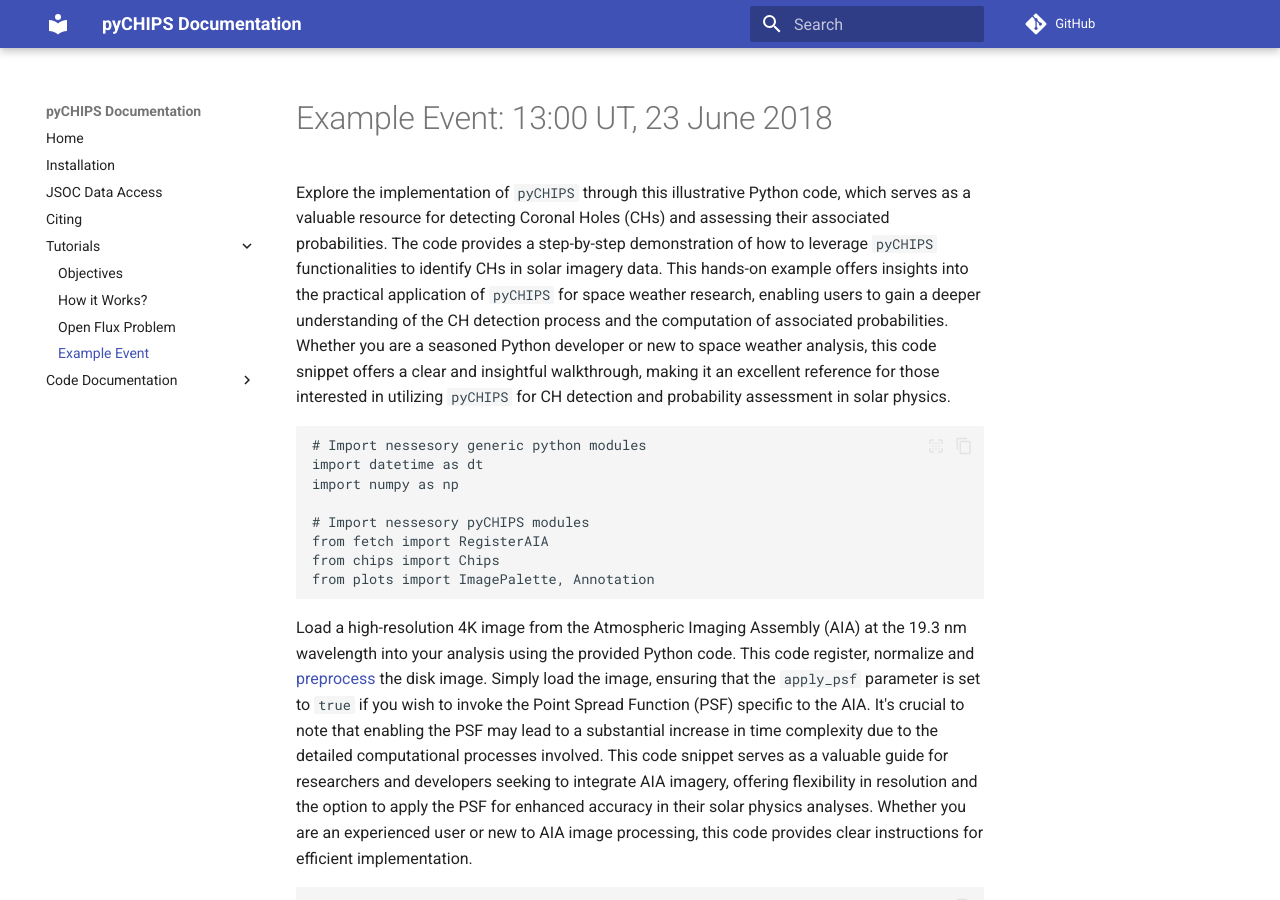
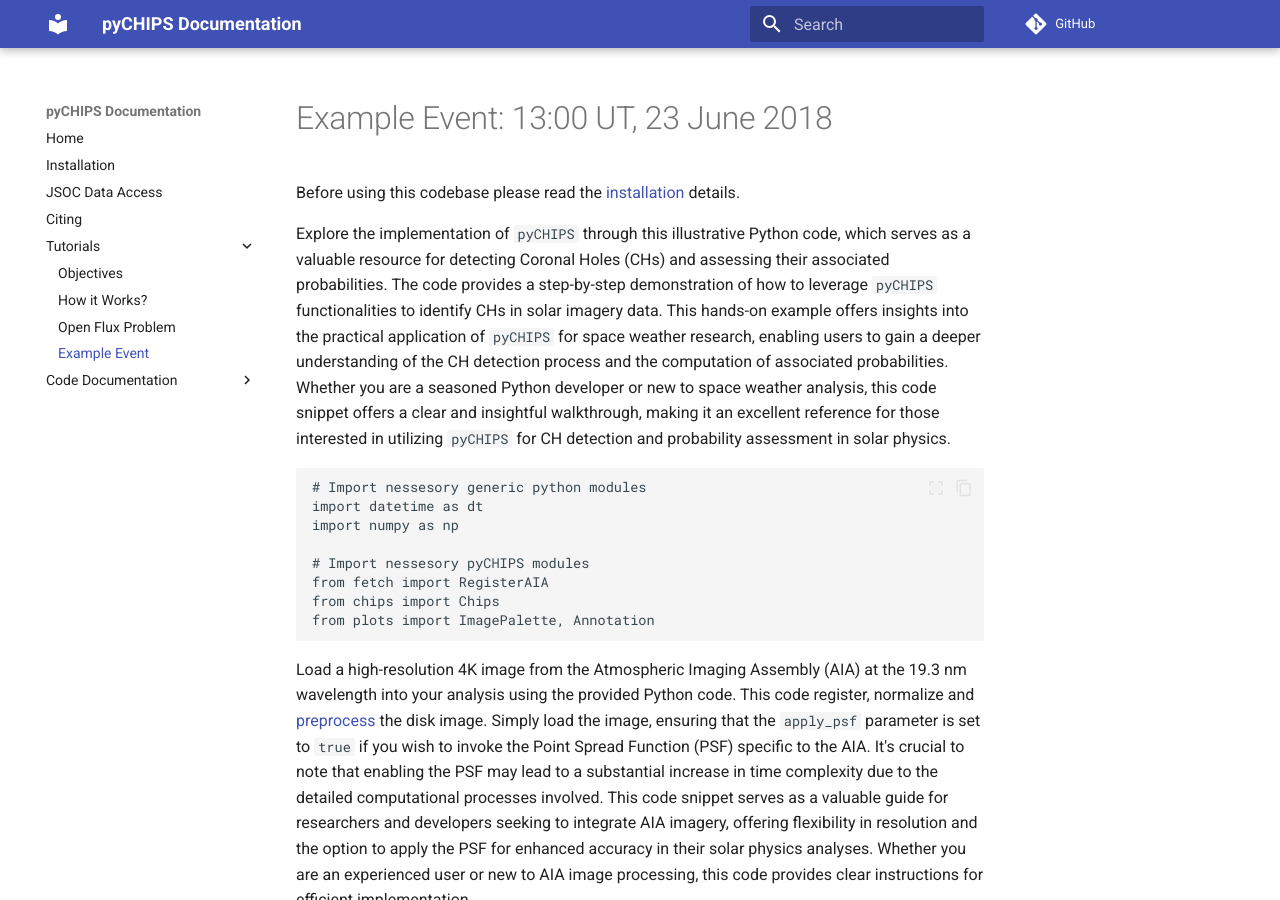
Before and after one commit to shibaji7/pyCHIPS, an MkDocs documentation site: the page built from docs/tutorial/example.md, in a window 1280 px wide and 900 px high. Built offline with MkDocs 1.6.1 and Material for MkDocs 9.7.7, drawn with Linux system fonts in a browser that asks for light colours; comment, search, counter and statistics services are not loaded.

Commit message:
Updated documentation

````diff
--- a/docs/tutorial/example.md
+++ b/docs/tutorial/example.md
@@ -11,6 +11,8 @@ and conditions of MIT General Public License.
 -->
 
 # Example Event: 13:00 UT, 23 June 2018
+Before using this codebase please read the [installation](../user/install.md) details.
+
 Explore the implementation of `pyCHIPS` through this illustrative Python code, which serves as a valuable resource for detecting Coronal Holes (CHs) and assessing their associated probabilities. The code provides a step-by-step demonstration of how to leverage `pyCHIPS` functionalities to identify CHs in solar imagery data. This hands-on example offers insights into the practical application of `pyCHIPS` for space weather research, enabling users to gain a deeper understanding of the CH detection process and the computation of associated probabilities. Whether you are a seasoned Python developer or new to space weather analysis, this code snippet offers a clear and insightful walkthrough, making it an excellent reference for those interested in utilizing `pyCHIPS` for CH detection and probability assessment in solar physics.
 
 ```
````
